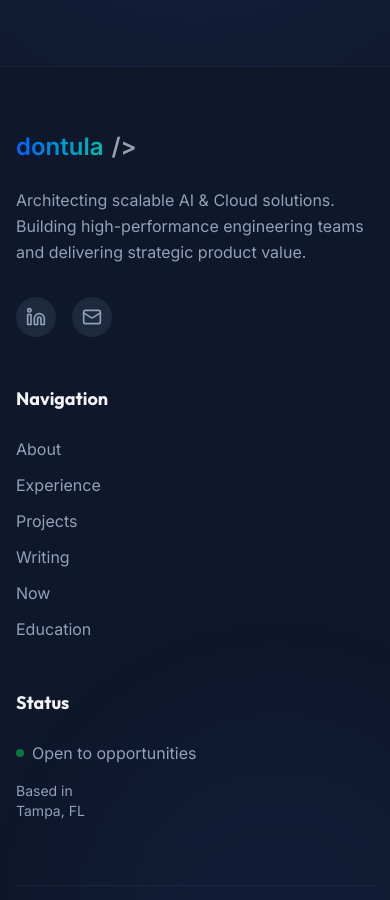
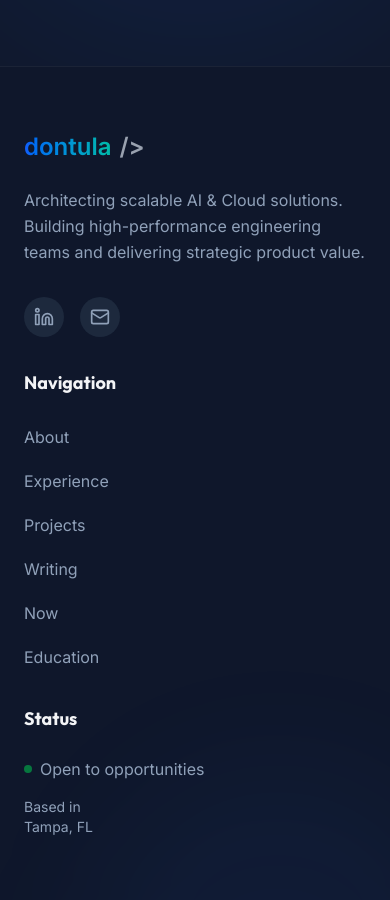
Before and after one commit to kaushalkanna-ai/portfolio, a React (Vite) app: page / in a window 390 px wide. Shown: the part 11100-12000 px from the top of the page. Built offline with nearby package versions, Linux system fonts and the light colour scheme.

Commit message:
style: increase footer left padding for mobile

```diff
--- a/src/components/Footer.jsx
+++ b/src/components/Footer.jsx
@@ -36,8 +36,8 @@ const Footer = () => {
                 <div className="absolute bottom-0 right-0 w-96 h-96 bg-blue-500/5 rounded-full blur-3xl -mr-20 -mb-20" />
             </div>
 
-            <div className="max-w-6xl mx-auto px-4 relative z-10">
-                <div className="grid md:grid-cols-4 gap-12 mb-16">
+            <div className="max-w-6xl mx-auto px-6 md:px-4 relative z-10">
+                <div className="grid md:grid-cols-4 gap-8 md:gap-12 mb-16">
                     {/* Brand Column */}
                     <div className="md:col-span-2">
                         <div className="flex items-center gap-2 mb-6">
@@ -98,14 +98,14 @@ const Footer = () => {
                                             to={link.to}
                                             smooth={true}
                                             duration={500}
-                                            className="text-gray-600 dark:text-slate-400 hover:text-blue-500 dark:hover:text-blue-400 cursor-pointer transition-colors"
+                                            className="text-gray-600 dark:text-slate-400 hover:text-blue-500 dark:hover:text-blue-400 cursor-pointer transition-colors block py-1"
                                         >
                                             {link.name}
                                         </Link>
                                     ) : (
                                         <a
                                             href={link.to}
-                                            className="text-gray-600 dark:text-slate-400 hover:text-blue-500 dark:hover:text-blue-400 cursor-pointer transition-colors"
+                                            className="text-gray-600 dark:text-slate-400 hover:text-blue-500 dark:hover:text-blue-400 cursor-pointer transition-colors block py-1"
                                         >
                                             {link.name}
                                         </a>
@@ -135,7 +135,7 @@ const Footer = () => {
                         © {new Date().getFullYear()} Kaushal Dontula. All rights reserved.
                     </p>
 
-                    <div className="flex items-center gap-4">
+                    <div className="flex flex-col md:flex-row items-center gap-4 md:gap-6">
                         <p className="text-xs text-gray-400 dark:text-slate-600">
                             Built with React 19 & Tailwind v4
                         </p>
```
